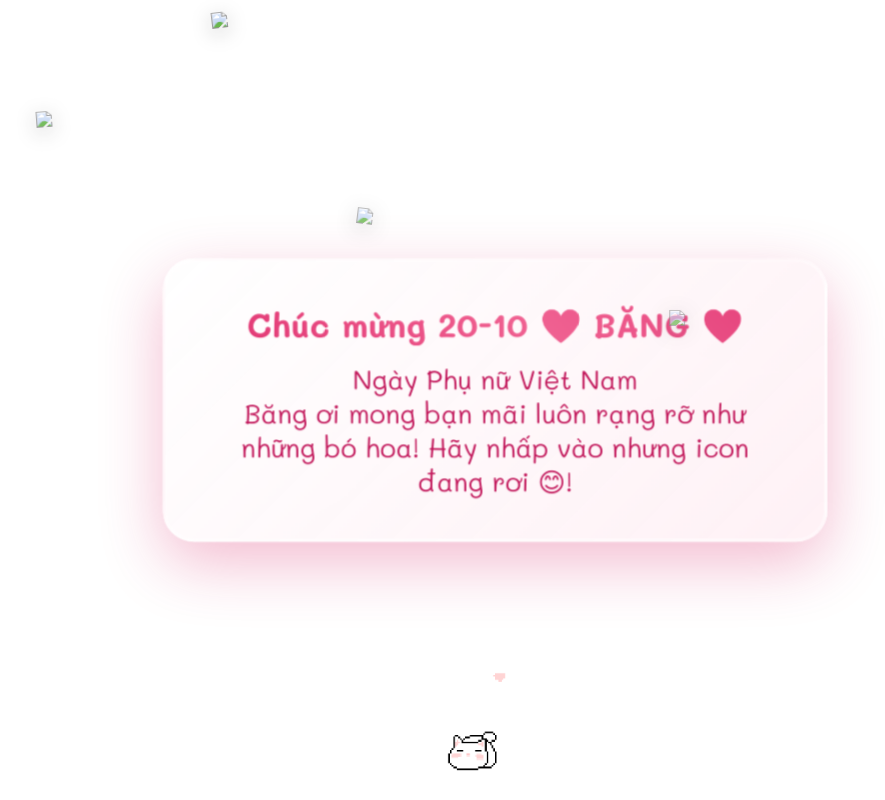
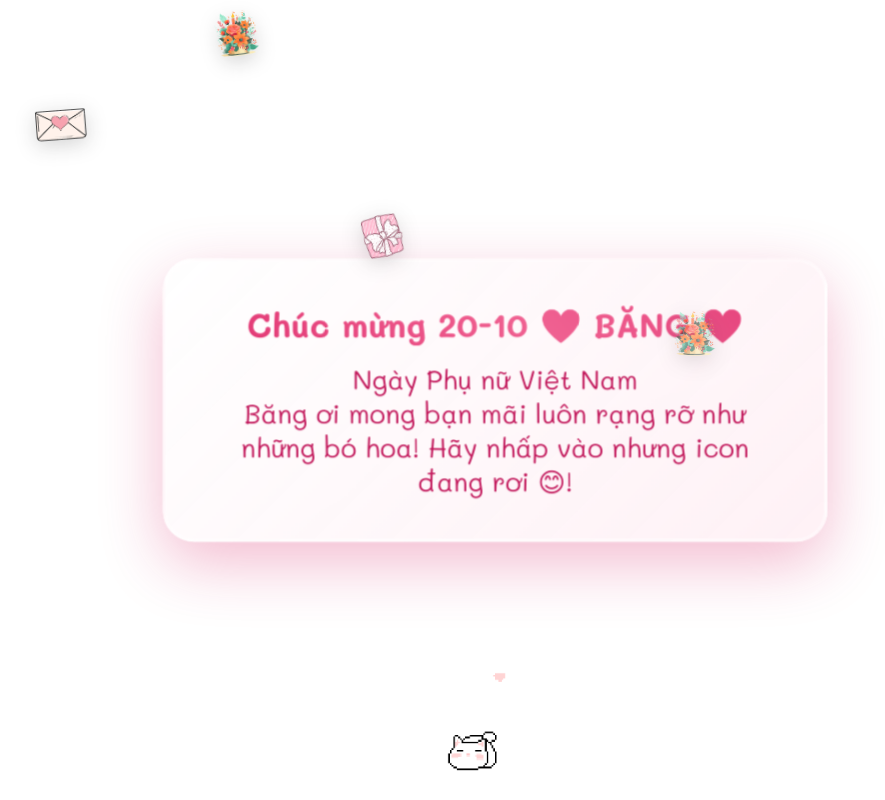
Before and after one commit to tranthangggg/chucbang2010luonvuive, a plain HTML site: page index.html in a window 1280 px wide. Shown: the whole page, without its empty margins (145-1030 px from the left). Drawn offline with Linux system fonts and the light colour scheme.

Commit message:
index.html

```diff
--- a/index.html
+++ b/index.html
@@ -397,29 +397,29 @@
     <div class="overlay" id="overlay"></div>
 
     <!-- Nhạc nền  -->
-    <audio id="player" src="./assets/a.mp3"></audio> <!-- Sửa bài hát ở đây -->
+    <audio id="player" src="a.mp3"></audio> <!-- Sửa bài hát ở đây -->
 
     <script>
         //Sửa ảnh và lời nhắn ở đây
         const messages = [
             {
-                img: "./assets/a1.jpg", //Thay ảnh
+                img: "a1.jpg", //Thay ảnh
                 text: "Chúc bạn luôn vui vẻ, xinh đẹp và ngập tràn yêu thương!" //Thay lời nhắn
             },
             {
-                img: "./assets/a2.jpg",
+                img: "a2.jpg",
                 text: "Mỗi ngày của bạn đều là một đoá hoa nở rộ."
             },
             {
-                img: "./assets/a3.jpg",
+                img: "a3.jpg",
                 text: "Cảm ơn bạn vì đã luôn mạnh mẽ và tuyệt vời như thế!"
             },
             {
-                img: "./assets/a4.jpg",
+                img: "a4.jpg",
                 text: "Chúc bạn một ngày 20/10 thật hạnh phúc và trọn vẹn! "
             },
             {
-                img: "./assets/a5.jpg",
+                img: "a5.jpg",
                 text: "Băngnhất giữa thế giới rộng lớn này ơi, bạn mãi là đóa xinh đẹp ! "
             }
         ];
@@ -434,12 +434,12 @@
         const centerText = document.getElementById("centerText");
         //Thay những ảnh rơi từ trên xuống ở đây
         const letterImages = [
-            "./assets/letters.png",
-            "./assets/q3.png",
-            "./assets/h1.png",
-            "./assets/h3.png",
-            "./assets/t2.png",
-            "./assets/t5.png",
+            "letters.png",
+            "q3.png",
+            "h1.png",
+            "h3.png",
+            "t2.png",
+            "t5.png",
         ];
 
         function createHeartExplosion(x, y) {
```
